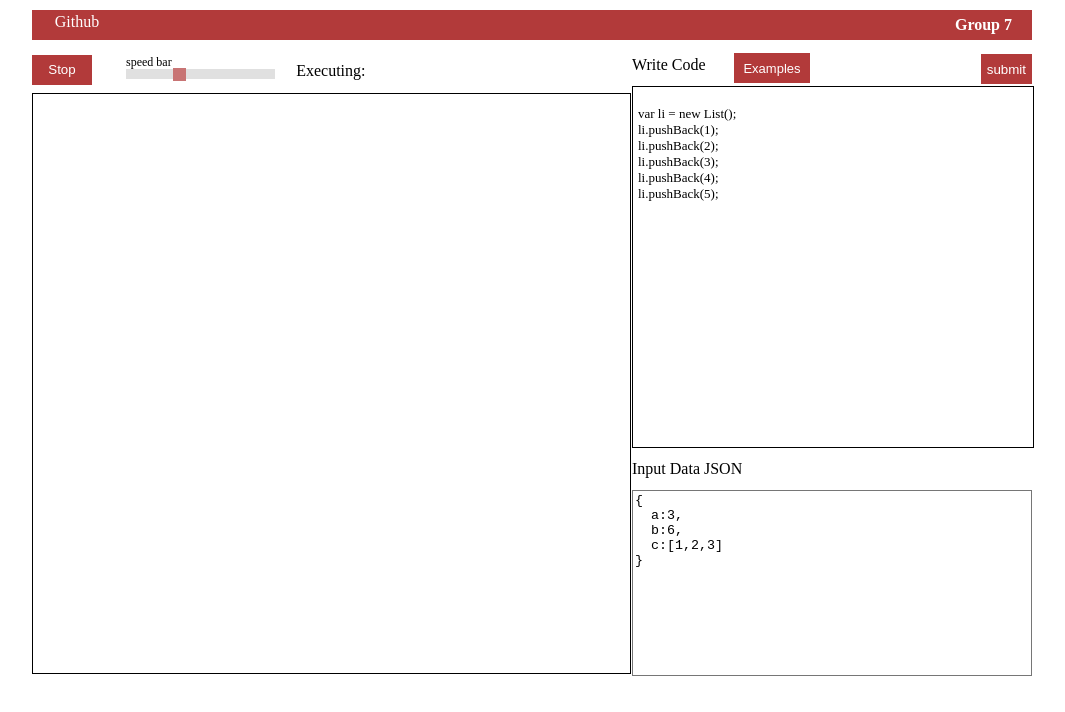
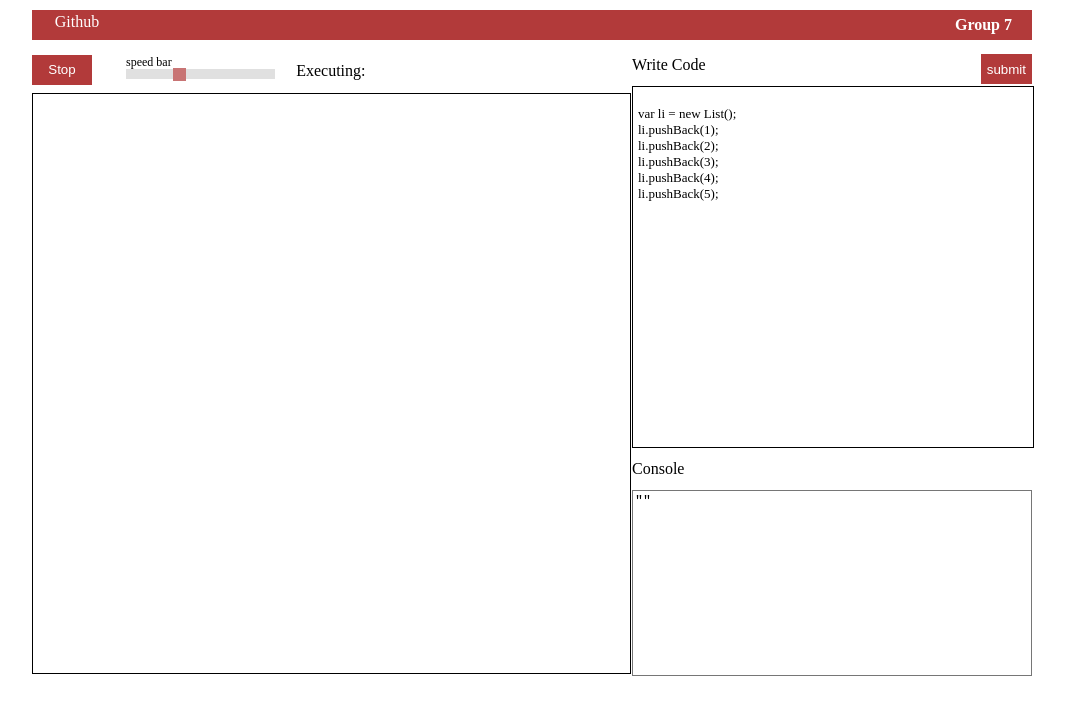
Before and after one commit to Jagannathes/parser, a React (Create React App) app: page / in a window 1280 px wide. Shown: the top 712 px of the page, without its empty margins (108-1173 px from the left). Built offline with nearby package versions, Linux system fonts and the light colour scheme; what js_dsal would draw is missing.

Commit message:
Error init

```diff
--- a/src/component/InputSection.js
+++ b/src/component/InputSection.js
@@ -4,6 +4,7 @@ import InputCode from './InputCode'
 import InputData from './InputData'
 import SampleCode from './SampleCode'
 import '../stylesheet/InputSection.css'
+import ShowErrors from './ShowError'
 
 class InputSection extends Component {
   constructor() {
@@ -64,8 +65,9 @@ class InputSection extends Component {
         <button className='input-button' onClick={input => this.setState({ submit: true })}>submit</button>
         <SampleCode changeSample={(code, data) => this.setState({ sampleCode: code, sampleData: data })} />
         <InputCode submit={this.state.submit} getCode={this.props.getCode} sampleCode={this.state.sampleCode} />
-        <div className='text-input2'>Input Data JSON</div>
-        <InputData submit={this.state.submit} getData={this.props.getData} sampleData = {this.state.sampleData} error={this.state.error}/>
+        <div className='text-input2'>Console</div>
+        <ShowErrors error={this.state.error}/>
+        {/* <InputData submit={this.state.submit} getData={this.props.getData} sampleData = {this.state.sampleData} error={this.state.error}/> */}
         {(this.state.showCaution)?
         <div className='coverDom'>
         <div className='cautionContent'>
--- a/src/component/SampleCode.js
+++ b/src/component/SampleCode.js
@@ -64,7 +64,7 @@ data.push.map(d => pq.push(d));
   render() {
     return (
       <div className='samplecode'>
-        <button className='samplecodebutton' onClick={this.closeButton}>Examples</button>
+        {/* <button className='samplecodebutton' onClick={this.closeButton}>Examples</button> */}
         {(this.state.open)?
           <div className='coverDom2'>
             <div className='changecodecontent'>
--- /dev/null
+++ b/src/component/ShowError.js
@@ -0,0 +1,16 @@
+import React, { Component }  from 'react';
+
+export default function ShowErrors({error}) {
+    console.log("Error in error component", error)
+    let errorStr = ""
+    if (error && error.toString) {
+        errorStr = error.toString()
+    } else {
+        errorStr = JSON.stringify(error)
+    }
+    return (
+        <textarea className="input-data">
+            {errorStr}
+        </textarea>
+    )
+}
```
Also changed, not shown: 2 other files (tests, documents, lock files or other folders).
